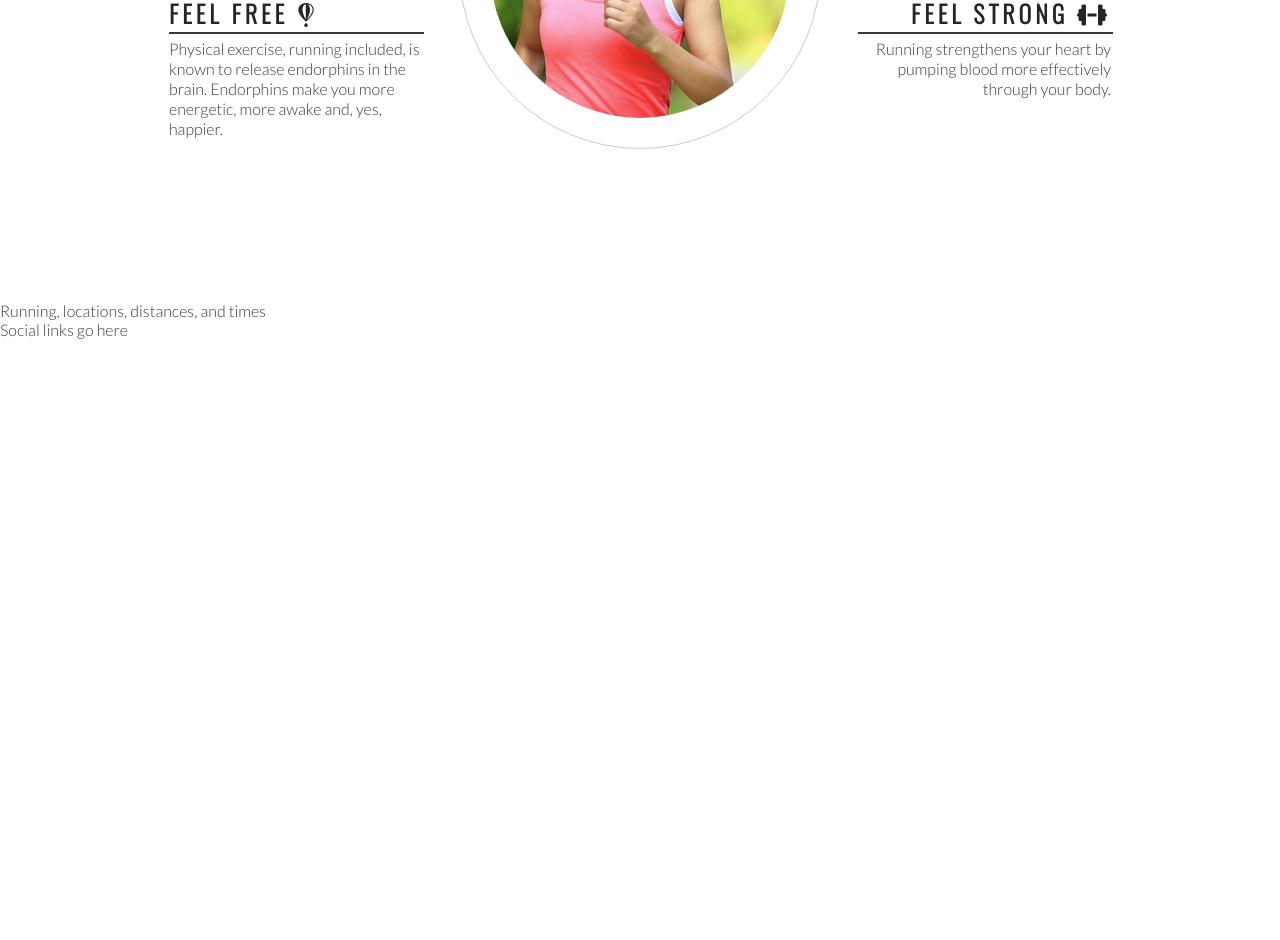
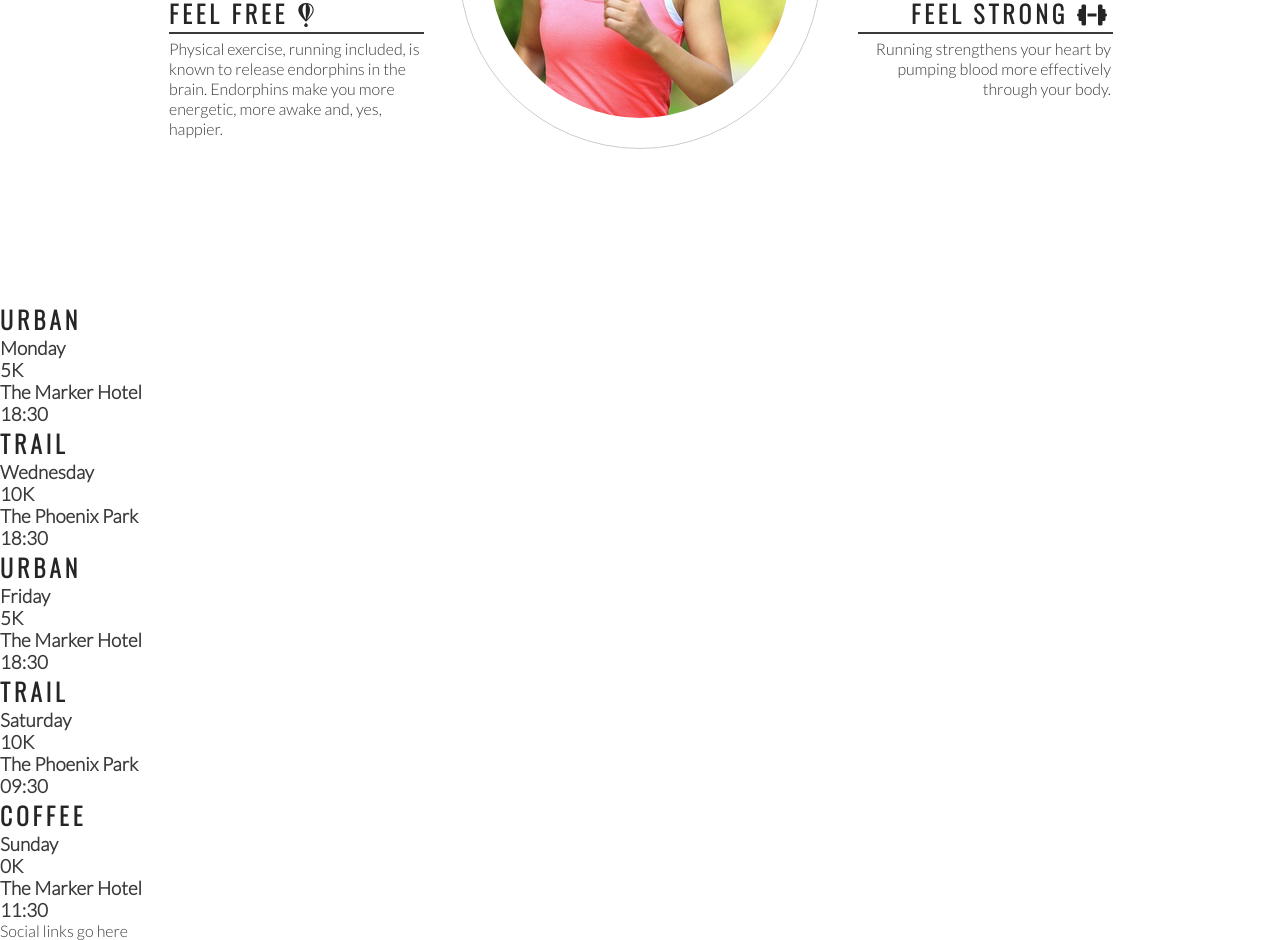
Before and after one commit to jeremyhsimons/loverunningwalkthrough, a plain HTML site: page index.html in a window 1280 px wide. Shown: the part 994-1934 px from the top of the page. Before the commit the page ends 1333 px from the top, so only its background shows below. Drawn offline with nearby package versions, Linux system fonts and the light colour scheme.

Commit message:
add meetup times basic structure and content

```diff
--- a/index.html
+++ b/index.html
@@ -71,7 +71,41 @@
     </div>
 </section>
 <section>
-    Running, locations, distances, and times
+    <div>
+        <h2>Urban</h2>
+        <h3>Monday</h3>
+        <h3>5K</h3>
+        <h3>The Marker Hotel</h3>
+        <h3>18:30</h3>
+    </div>
+    <div>
+        <h2>Trail</h2>
+        <h3>Wednesday</h3>
+        <h3>10K</h3>
+        <h3>The Phoenix Park</h3>
+        <h3>18:30</h3>
+    </div>
+    <div>
+        <h2>Urban</h2>
+        <h3>Friday</h3>
+        <h3>5K</h3>
+        <h3>The Marker Hotel</h3>
+        <h3>18:30</h3>
+    </div>
+    <div>
+        <h2>Trail</h2>
+        <h3>Saturday</h3>
+        <h3>10K</h3>
+        <h3>The Phoenix Park</h3>
+        <h3>09:30</h3>
+    </div>
+    <div>
+        <h2>Coffee</h2>
+        <h3>Sunday</h3>
+        <h3>0K</h3>
+        <h3>The Marker Hotel</h3>
+        <h3>11:30</h3>
+    </div>
 </section>
 <footer>
     Social links go here
```
